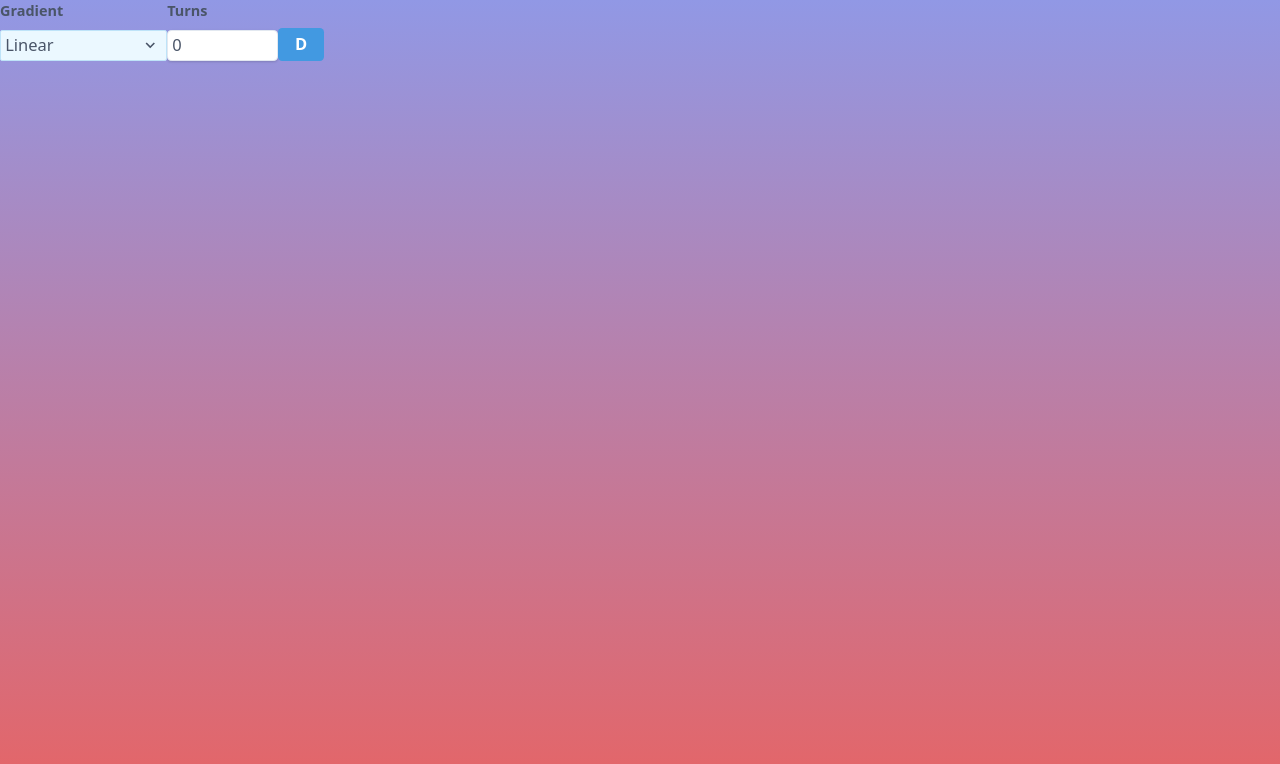
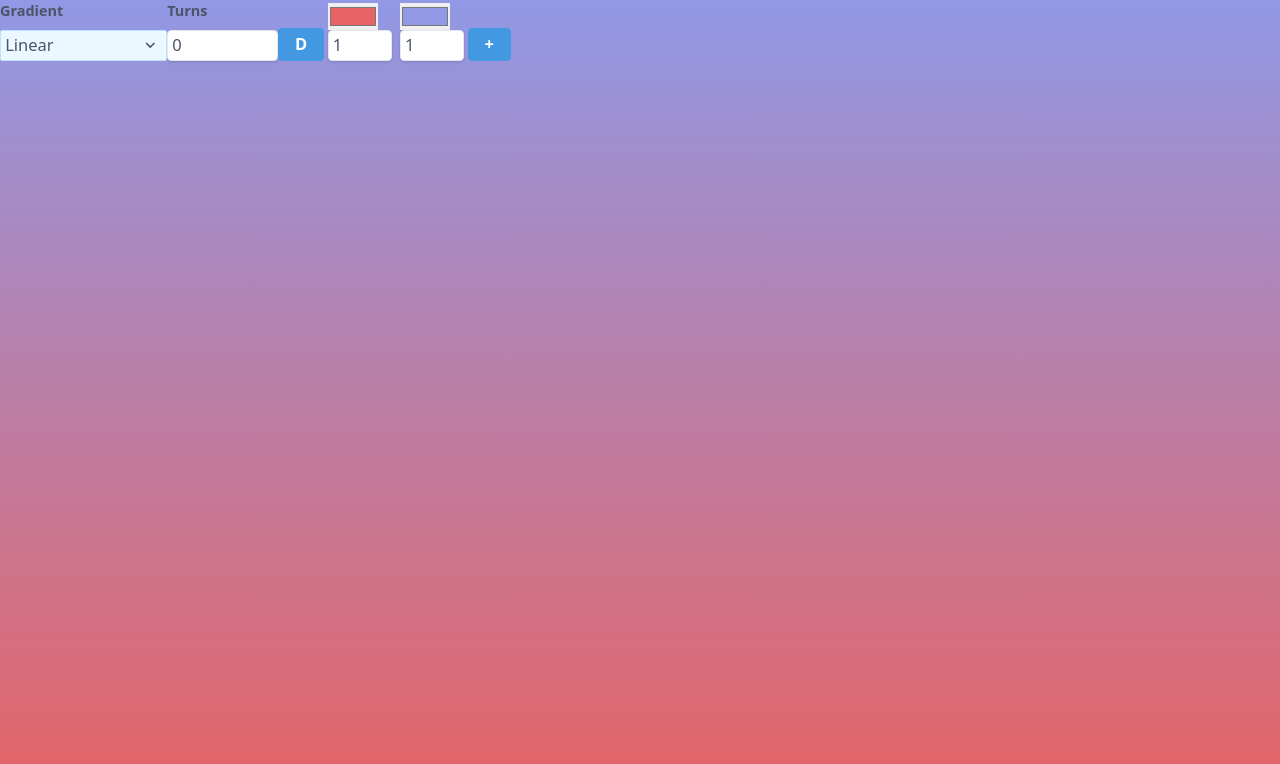
Before and after one commit to Matej-ch/gradient-generator, a Vue app: page / in a window 1280 px wide. Shown: the top 764 px of the page. Built offline with nearby package versions, Linux system fonts and the light colour scheme.

Commit message:
can add gradient stops

```diff
--- a/src/App.vue
+++ b/src/App.vue
@@ -42,6 +42,20 @@
                       <a href="#" @click.prevent="gradient.useDeg = !gradient.useDeg;" class="block bg-blue-500 hover:bg-blue-700 text-white font-bold py-1 px-4 rounded">{{gradient.useDeg === true ? 'T' : 'D'}}</a>
                   </div>
               </div>
+
+              <div class="flex flex-row items-end">
+                  <div v-for="(stop,index) in gradient.stops" class="px-1 flex flex-col max-w-sm" :key="`color-${index}`">
+                      <input type="color" v-model="stop.color">
+                      <input type="number" v-model="stop.alpha"
+                             step="0.01" min="0" max="1"
+                             class="shadow appearance-none border rounded w-full py-1 px-1 text-gray-700 leading-tight focus:outline-none focus:shadow-outline"
+                             style="width: 64px">
+                  </div>
+                  <div>
+                      <button @click="addStop(gradient)" class="block bg-blue-500 hover:bg-blue-700 text-white font-bold py-1 px-4 rounded">+</button>
+                  </div>
+              </div>
+
           </div>
       </div>
   </div>
@@ -107,6 +121,17 @@ export default {
           return finalGradient;
       }
     },
+    methods: {
+        addStop(gradient) {
+            const newStop = {
+                color: '#ffffff',
+                alpha: 1,
+                startPosition: '',
+                endPosition: '',
+            };
+            gradient.stops.push(newStop);
+        }
+    }
 }
 </script>
 
```
